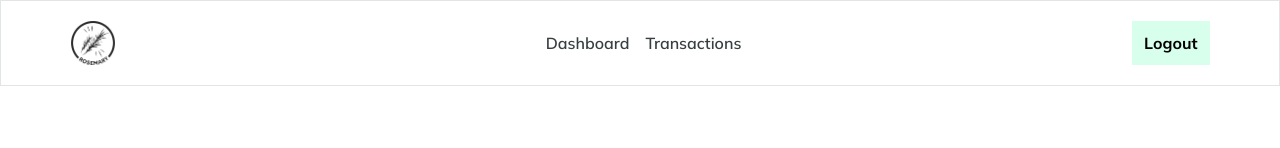
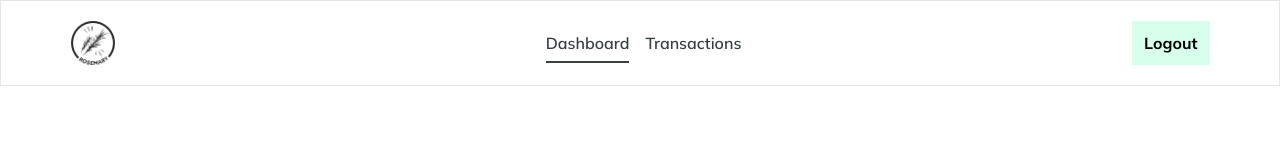
Before and after one commit to markanator/rosemary-personal-finance, a React (Create React App) app: page /dashboard in a window 1280 px wide. Shown: the top 148 px of the page. Built offline with nearby package versions, Linux system fonts and the light colour scheme; no server answers; sample sign-in values are in the browser's storage.

Commit message:
change navlinks for clearer UX

```diff
--- a/src/components/common/topnavbar/top-navbar.js
+++ b/src/components/common/topnavbar/top-navbar.js
@@ -1,5 +1,5 @@
 import React from 'react';
-import { Link } from 'react-router-dom';
+import { Link, NavLink } from 'react-router-dom';
 import useAppContext from '../../../hooks/AppContext';
 import './topnavbar.scss';
 
@@ -31,14 +31,14 @@ export default function TopNavBar() {
         ) : (
           <ul className="navbar__navlist">
             <li>
-              <Link className="navbar__links" to="/dashboard">
+              <NavLink className="navbar__links" to="/dashboard">
                 Dashboard
-              </Link>
+              </NavLink>
             </li>
             <li>
-              <Link className="navbar__links" to="/transactions">
+              <NavLink className="navbar__links" to="/transactions">
                 Transactions
-              </Link>
+              </NavLink>
             </li>
           </ul>
         )}
--- a/src/components/common/topnavbar/topnavbar.scss
+++ b/src/components/common/topnavbar/topnavbar.scss
@@ -38,6 +38,12 @@
   .navbar__links {
     font-weight: 600;
     font-size: 1rem;
+
+    &.active {
+      // text-decoration: underline;
+      padding-bottom: 0.5rem;
+      border-bottom: 2px solid var(--font-primary-color);
+    }
   }
 }
 .navbar__loginbtn {
```
